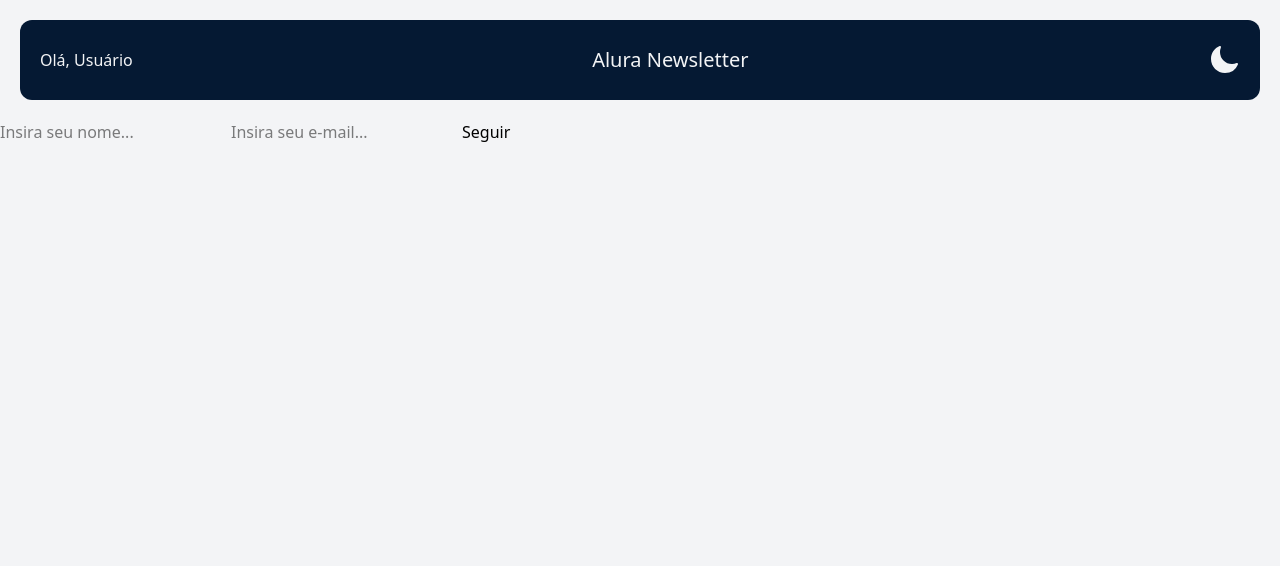
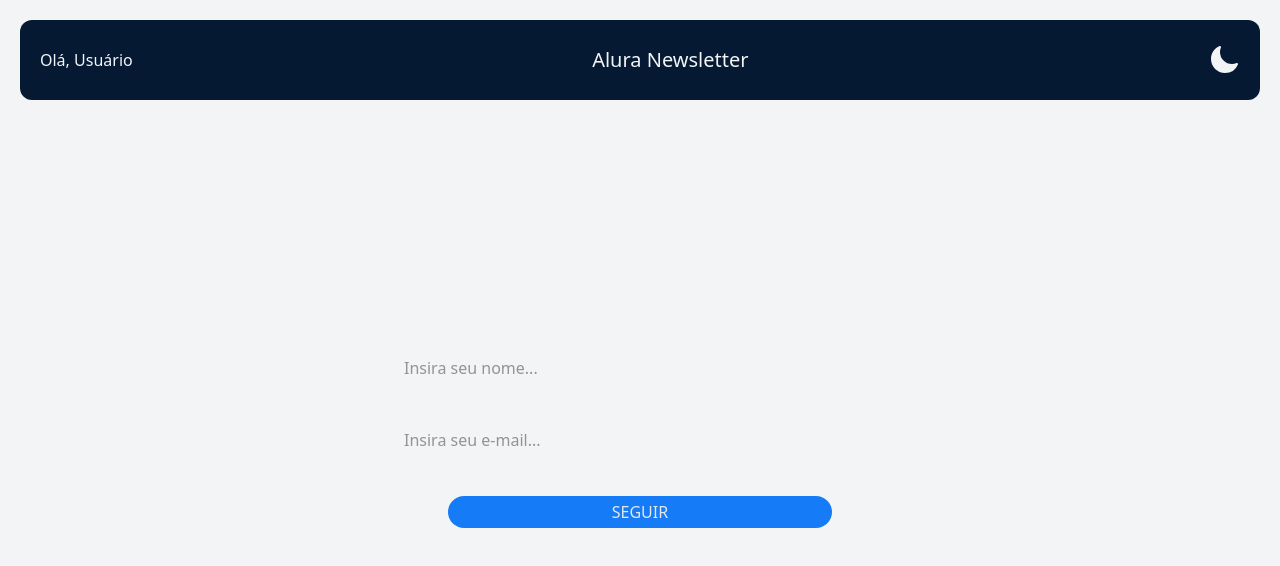
Before and after one commit to joao-juvino/tailwind-study, a React (Vite) app: page / in a window 1280 px wide. Shown: the top 566 px of the page. Built offline with nearby package versions, Linux system fonts and the light colour scheme.

Commit message:
feat: adding style to input using tail

```diff
--- a/src/App.jsx
+++ b/src/App.jsx
@@ -6,11 +6,11 @@
 const App = () => {
   const [user, setUser] = useState()
   const hasUser = Boolean(user)
-  return <>
+  return <div className="h-screen">
     <Header user={user} />
     {hasUser && <ArticleList />}
     {hasUser || <Form onSubmit={setUser} />}
-  </>
+  </div>
 }
 
 export default App;
--- a/src/components/Form/Form.jsx
+++ b/src/components/Form/Form.jsx
@@ -1,3 +1,5 @@
+import Input from "../Input/Input"
+
 const Form = ({ onSubmit }) => {
     const safeSubmit = event => {
         event.preventDefault()
@@ -6,10 +8,10 @@
         const email = event.target[1].value
         onSubmit({ name, email })
     }
-    return <form onSubmit={safeSubmit}>
-        <input type="text" placeholder="Insira seu nome..." />
-        <input type="email" placeholder="Insira seu e-mail..." />
-        <button type="submit">Seguir</button>
+    return <form onSubmit={safeSubmit} className="flex flex-col items-center justify-center h-full -mt-20 gap-10 mx-5">
+        <Input type="text" required placeholder="Insira seu nome..." />
+        <Input type="email" required placeholder="Insira seu e-mail..." />
+        <button type="submit" className="bg-alura-100 w-full max-w-sm dark:bg-dark-200 rounded-full text-gray-200 py-1 px-5 uppercase outline-none">Seguir</button>
     </form>
 }
 
--- /dev/null
+++ b/src/components/Input/Input.jsx
@@ -0,0 +1,5 @@
+const Input = props => {
+    return <input className="dark:bg-dark-200 text-dark-200 dark:text-gray-200 rounded-full py-1 pl-5 outline-none w-full max-w-lg" {...props} />
+}
+
+export default Input
```
